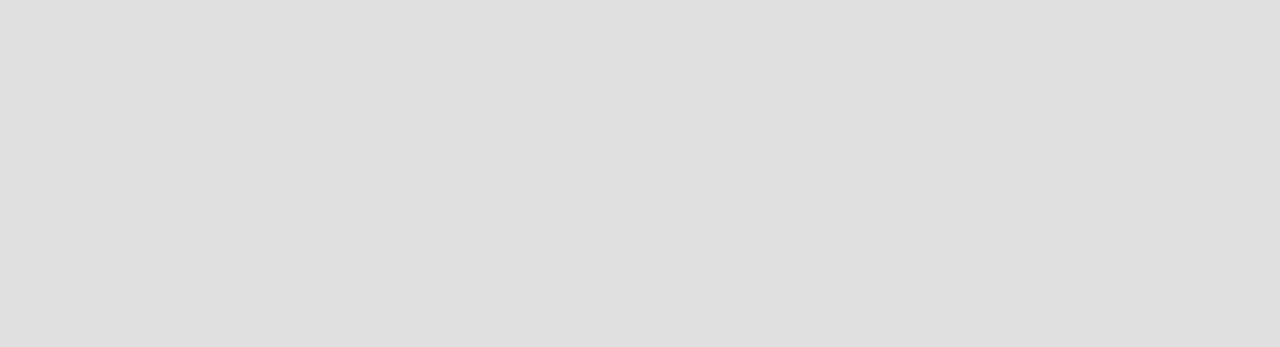
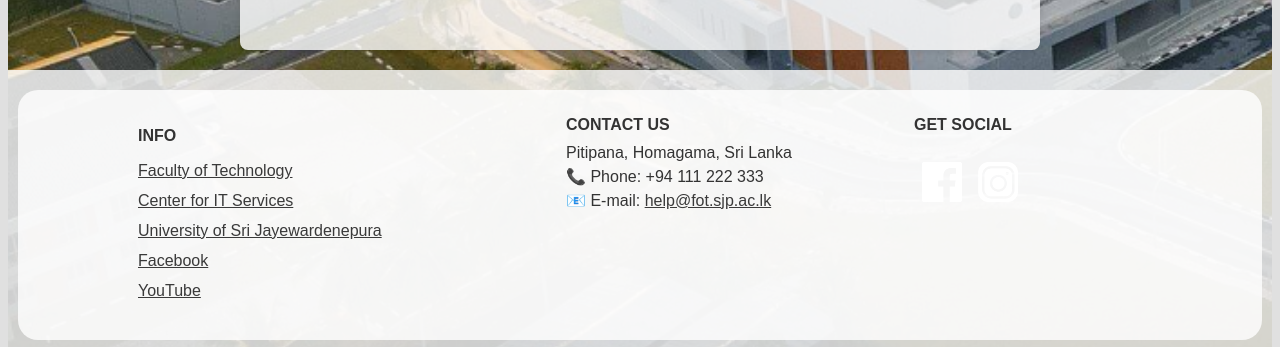
Before and after one commit to gunathilakax/ReservationSystem, a React (Vite) app in the folder frontend/: page /admin-calendar in a window 1280 px wide. Shown: the part 1126-1473 px from the top of the page. Before the commit the page ends 1125 px from the top, so only its background shows below. Built offline with nearby package versions, Linux system fonts and the light colour scheme; no server answers.

Commit message:
admin calendar page footer

```diff
--- a/frontend/src/pages/AdminCalendarPage.css
+++ b/frontend/src/pages/AdminCalendarPage.css
@@ -1,21 +1,21 @@
 .admin-calendar-page {
   /*display: flex;
   justify-content: center;*/
-  align-items: center;
-  min-height: 100vh;
-  padding: 20px;
+
   margin-top: 50px;
   background-image: url("../assets/bgimg.png");
   background-size: cover;
 }
 
 .admin-calendar-content {
+  align-items: center;
+  min-height: 100vh;
+  padding: 20px;
   width: 800px;
   margin: 20px auto;
   background-color: rgba(255, 255, 255, 0.8);
   border-radius: 8px;
   box-shadow: 0 2px 8px rgba(0, 0, 0, 0.1);
-  padding: 20px;
 }
 
 .admin-calendar-content h1 {
--- a/frontend/src/pages/AdminCalendarPage.jsx
+++ b/frontend/src/pages/AdminCalendarPage.jsx
@@ -2,6 +2,7 @@
 import React, { useState, useEffect } from 'react';
 import './AdminCalendarPage.css';
 import AdminNavBar from '../components/AdminNavBar';
+import Footer from '../components/Footer';
 import axios from 'axios';
 import CustomCalendar from '../components/CustomCalendar';
 import SemesterConfig from '../components/SemesterConfig';
@@ -70,6 +71,7 @@ const AdminCalendarPage = () => {
           )}
         </div>
       </div>
+      <Footer />
     </div>
   );
 };
```
